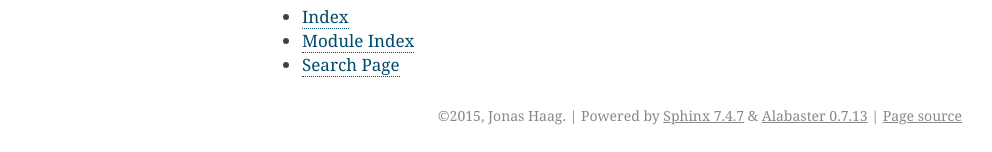
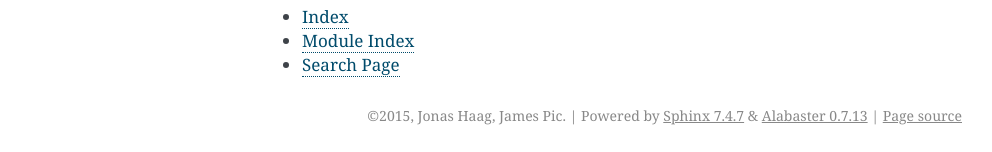
Before and after one commit to jonashaag/django-addanother, a Sphinx documentation site: the page built from docs/index.rst, in a window 1280 px wide. Shown: the part 771-923 px from the top of the page, without its empty margins (148-1140 px from the left). Built offline with Sphinx 7.4.7, drawn with Linux system fonts in a browser that asks for light colours.

Commit message:
Update conf.py

```diff
--- a/docs/conf.py
+++ b/docs/conf.py
@@ -56,8 +56,8 @@ master_doc = 'index'
 
 # General information about the project.
 project = 'django-addanother'
-copyright = '2015, Jonas Haag'
-author = 'Jonas Haag'
+copyright = '2015, Jonas Haag, James Pic'
+author = 'Jonas Haag, James Pic'
 
 # The version info for the project you're documenting, acts as replacement for
 # |version| and |release|, also used in various other places throughout the
```
